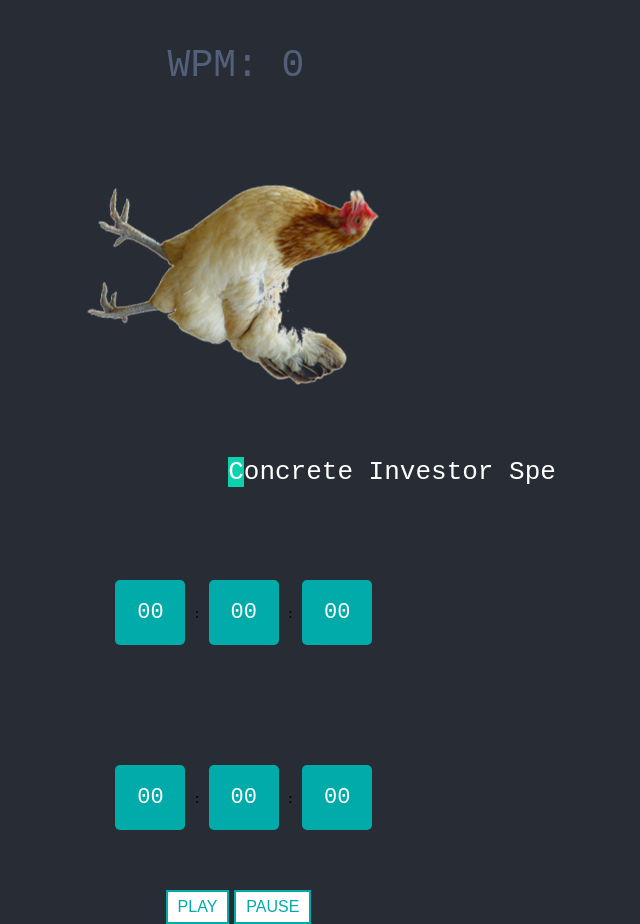
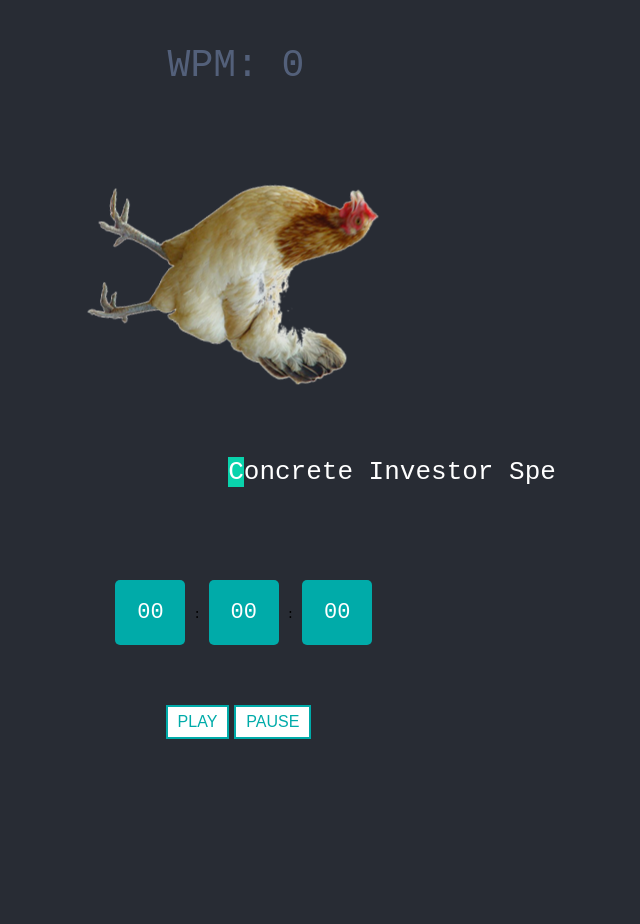
Before and after one commit to djsiu/MountainMadness2021, a React (Create React App) app in the folder interruptingchicken/: page / in a window 1280 px wide. Shown: the whole page, without its empty margins (404-1044 px from the left). After the commit the page ends 800 px from the top, so only its background shows below. Built offline with nearby package versions, Linux system fonts and the light colour scheme; no server answers.

Commit message:
Update TypingPage.js

```diff
--- a/interruptingchicken/src/tabs/TypingPage/TypingPage.js
+++ b/interruptingchicken/src/tabs/TypingPage/TypingPage.js
@@ -135,7 +135,6 @@ function TypingPage() {
       </header>
       {popupFlag ? <Popup text={keyWords[index]} closePopup={toggleVars} chick={chicks[chick_index]}/> : null}
       <Timer start={startTyping} restart={restart}/>
-      <Timer/>
     </div>
   );
 }
```
